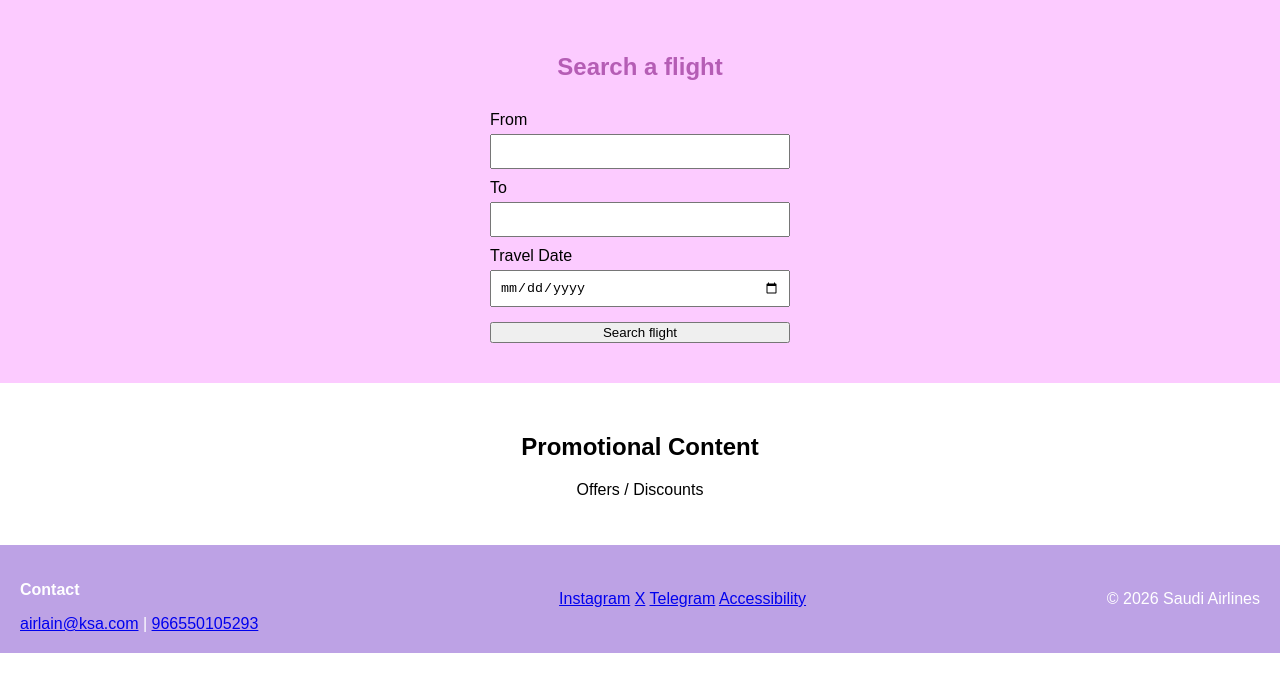
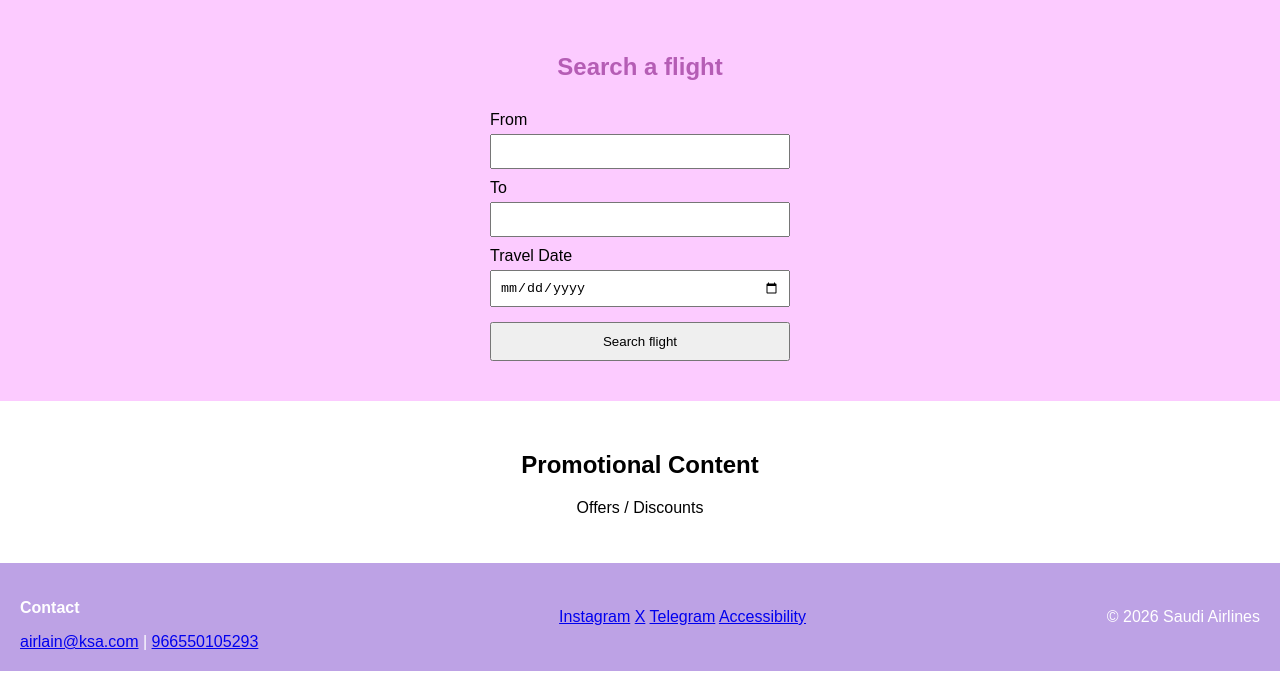
Before and after one commit to kh251196-rgb/SAMS-Website, a plain HTML site: page index.html in a window 1280 px wide. Shown: the part 107-800 px from the top of the page. Drawn offline with Linux system fonts and the light colour scheme.

Commit message:
Update style.css

```diff
--- a/style.css
+++ b/style.css
@@ -65,7 +65,7 @@ h1 {
 
 .flight-form button {
   margin-top: 15px;
-  padding: 10p
+  padding: 10px;
   cursor: pointer;
 }
 
@@ -85,9 +85,7 @@ h1 {
   flex-wrap: wrap;
   align-items: center;
   justify-content: space-between;
-  gap: 10px;
-}
-
+  gap: 10p
 }
 /* Login Page */
 .login {
```
